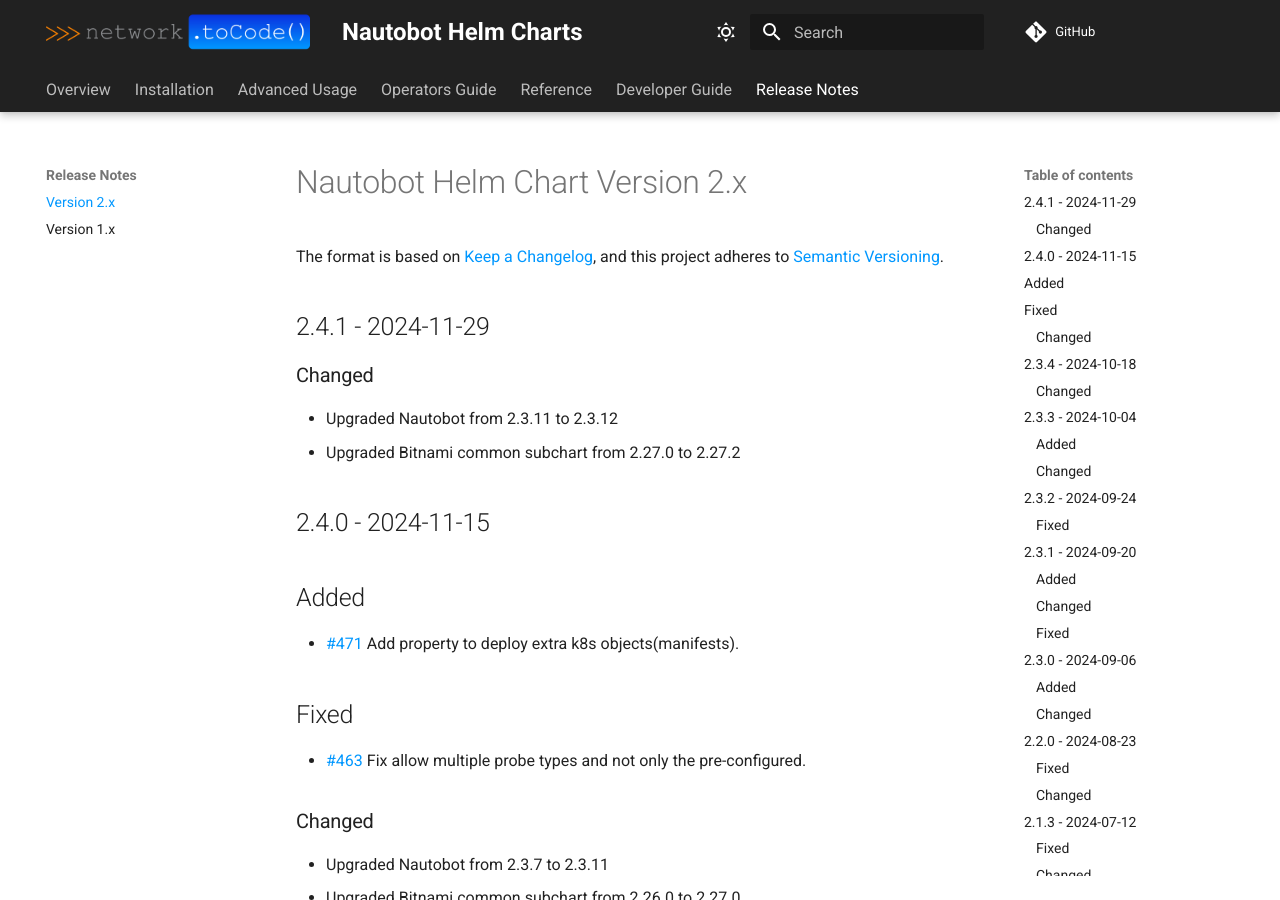
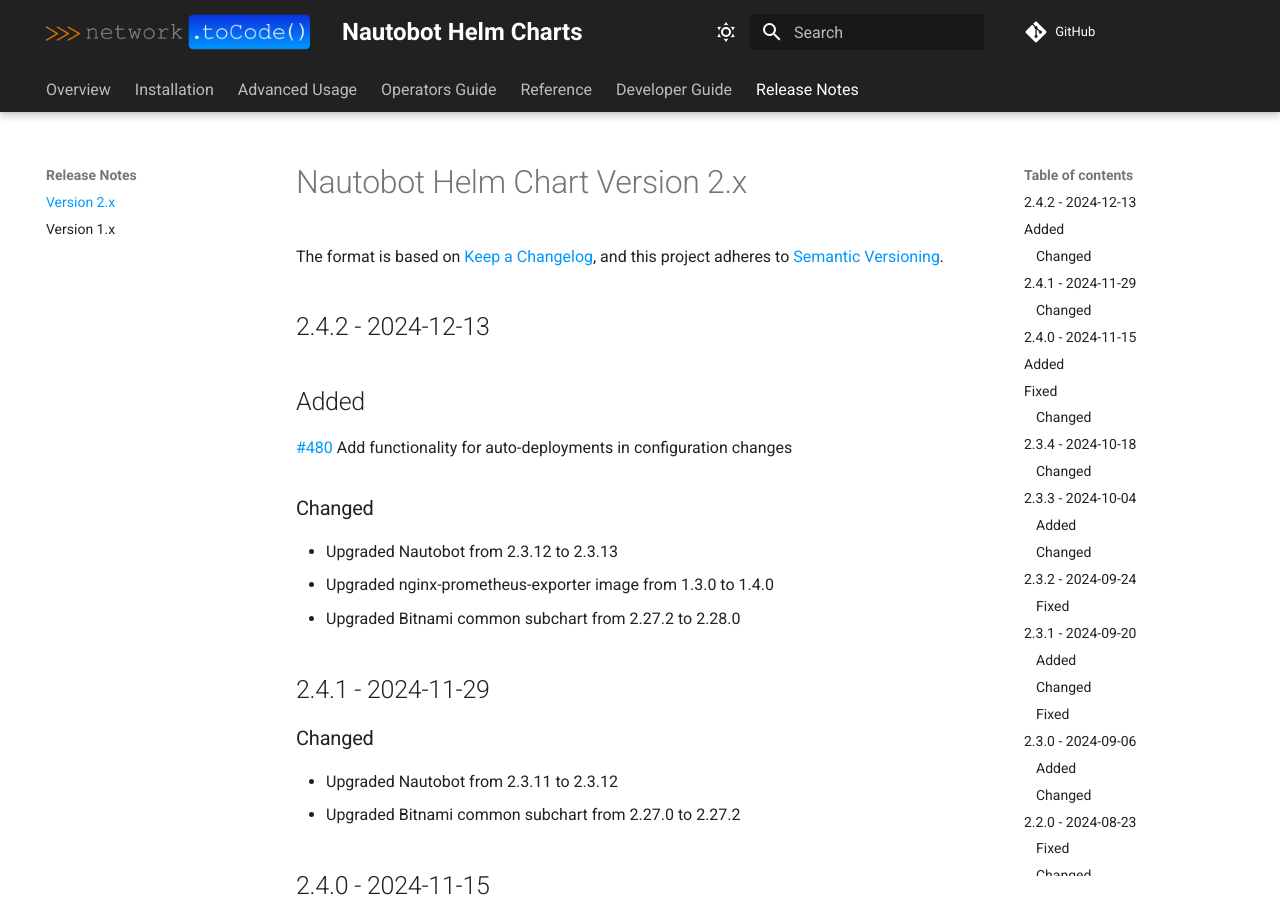
Before and after one commit to nautobot/helm-charts, an MkDocs documentation site: the page built from docs/release-notes/version-2.x.md, in a window 1280 px wide and 900 px high. Built offline with MkDocs 1.6.1 and Material for MkDocs 9.7.7, drawn with Linux system fonts in a browser that asks for light colours; comment, search, counter and statistics services are not loaded.

Commit message:
Prep release 2.4.2 (#489)
* prepare for release 2.4.2

```diff
--- a/docs/release-notes/version-2.x.md
+++ b/docs/release-notes/version-2.x.md
@@ -2,6 +2,18 @@
 
 The format is based on [Keep a Changelog](https://keepachangelog.com/en/1.0.0/),
 and this project adheres to [Semantic Versioning](https://semver.org/spec/v2.0.0.html).
+
+## 2.4.2 - 2024-12-13
+
+## Added
+
+[#480](https://github.com/nautobot/helm-charts/pull/480) Add functionality for auto-deployments in configuration changes
+
+### Changed
+
+* Upgraded Nautobot from 2.3.12 to 2.3.13
+* Upgraded nginx-prometheus-exporter image from 1.3.0 to 1.4.0
+* Upgraded Bitnami common subchart from 2.27.2 to 2.28.0
 
 ## 2.4.1 - 2024-11-29
 
```
Also changed, not shown: 4 other files.
